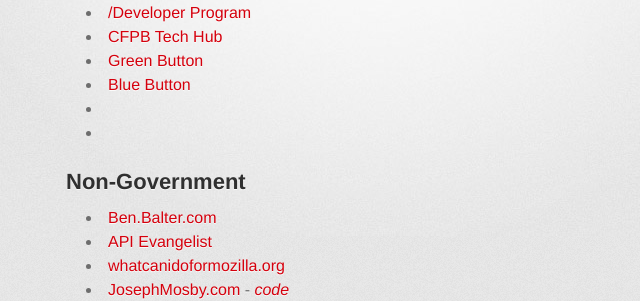
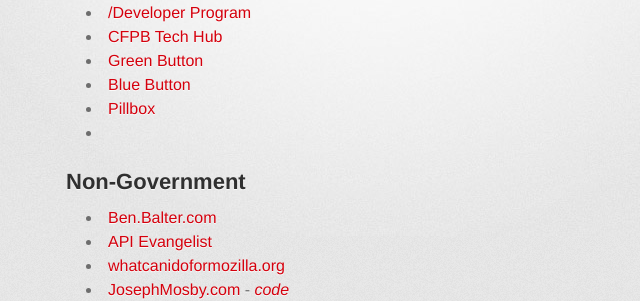
Before and after one commit to GSA/Open-Data-Collaboration-Sandbox, a Jekyll site: the page built from website_examples.md, in a window 1280 px wide. Shown: the part 337-638 px from the top of the page, without its empty margins (264-904 px from the left). Built offline with Jekyll 4.4.1, drawn with Linux system fonts in a browser that asks for light colours; some web fonts are replaced.

Commit message:
adding pillbox

```diff
--- a/website_examples.md
+++ b/website_examples.md
@@ -14,7 +14,7 @@
 * [CFPB Tech Hub](http://cfpb.github.io)
 * [Green Button](green-button.github.io)
 * [Blue Button](http://blue-button.github.io/)
-* []()
+* [Pillbox](https://hhs.github.io/pillbox/)
 * []()
 
 
```
